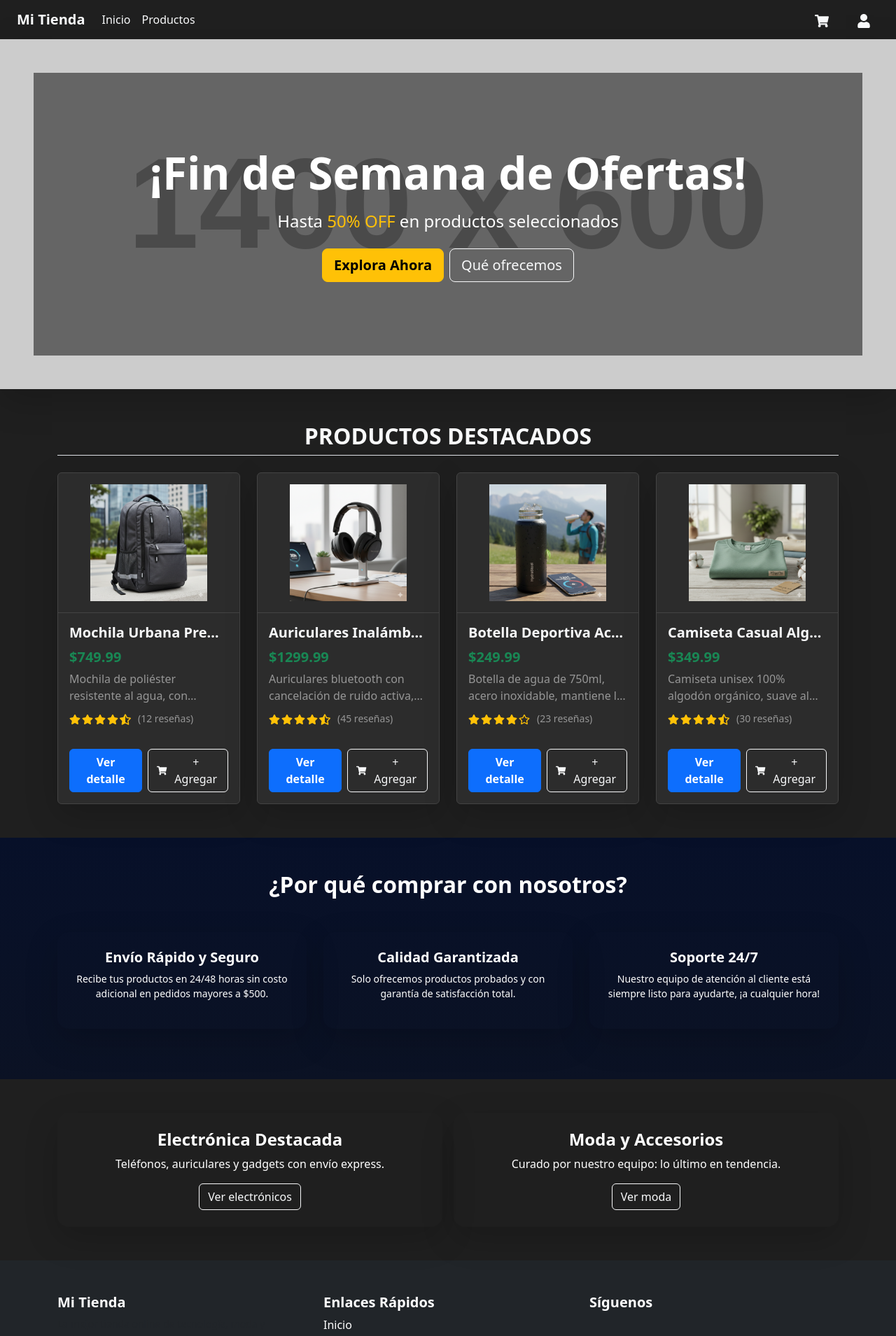
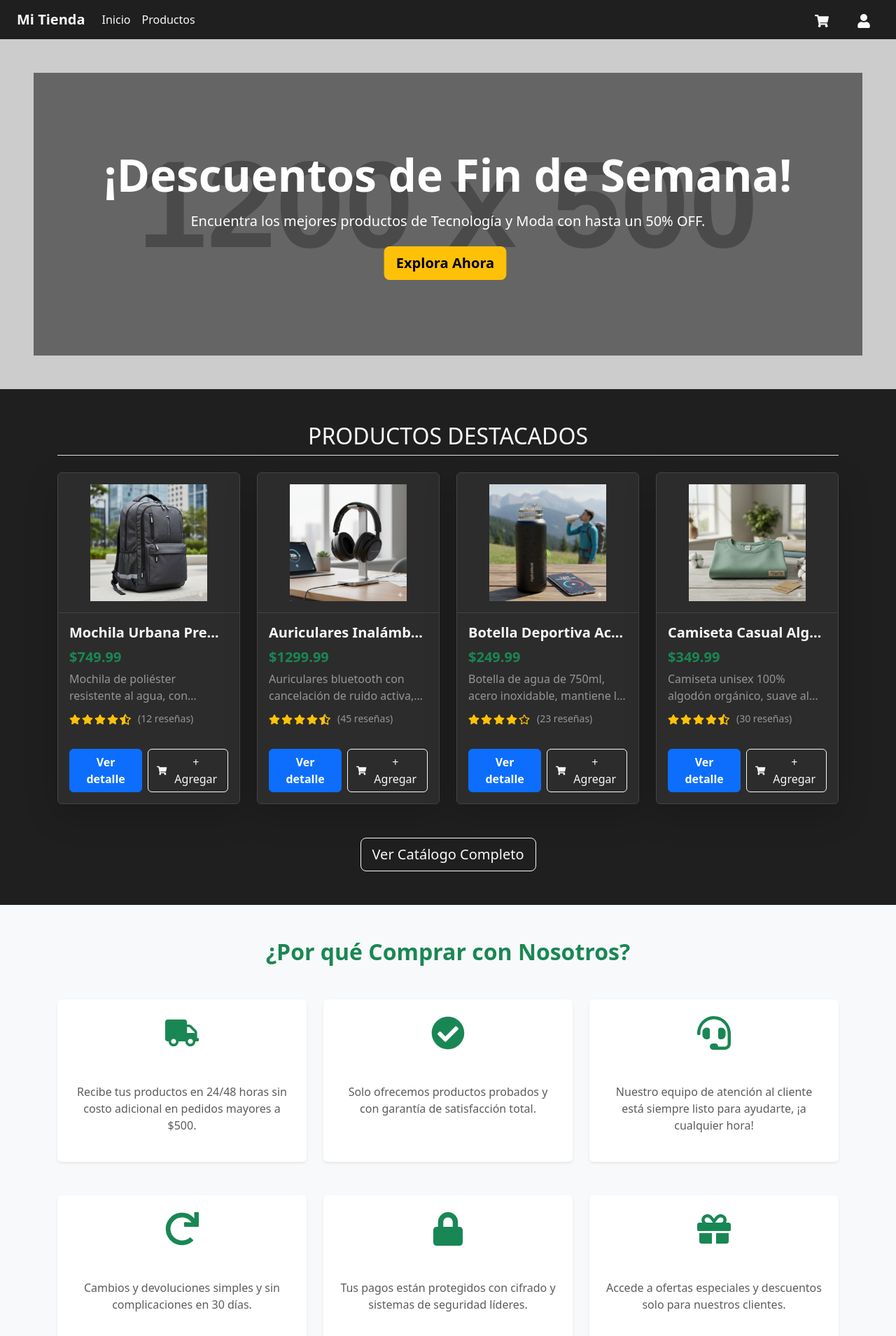
Before and after one commit to PJDev1/Demo-Store, a React (Vite) app: page / in a window 1280 px wide. Shown: the top 1909 px of the page at 70% size. Built offline with nearby package versions, Linux system fonts and the light colour scheme.

Commit message:
landing update

```diff
--- a/src/App.jsx
+++ b/src/App.jsx
@@ -7,104 +7,105 @@ import ProductCard from "./components/ProductCard";
 import ProductDetail from "./components/ProductDetail";
 import Products from "./components/Products";
 import Footer from "./components/Footer";
+import { FaTruck, FaCheckCircle, FaHeadset, FaRedo, FaLock, FaGift } from "react-icons/fa";
+import { Link } from "react-router-dom";
 
-/* ----------------- Feature (solo diseño) ----------------- */
-function Feature({ iconClass, title, description }) {
+
+function Feature({ Icon, title, description }) {
   return (
     <div className="col-md-4 text-center mb-4">
-      <div className="p-4 h-100 rounded-4 bg-gradient-to-br from-green-500 to-green-400 text-white shadow-lg">
-        <i className={`bi ${iconClass} display-4 mb-3`}></i>
+      <div className="p-4 bg-white rounded shadow-sm h-100 d-flex flex-column align-items-center justify-content-start">
+        <Icon className="text-success mb-3" size={48} /> {/* Icono React Icons */}
         <h5 className="fw-bold">{title}</h5>
-        <p className="small">{description}</p>
+        <p className="text-muted">{description}</p>
       </div>
     </div>
   );
 }
 
-/* ----------------- HOME ----------------- */
 function Home({ products }) {
   const featuredProducts = products.slice(0, 4);
 
   return (
     <div>
-      {/* HERO / BANNER */}
-      <header
-        className="p-5 text-center shadow-lg"
+      {/* Hero */}
+      <header className="p-5 p-md-5 text-center bg-image shadow-1-strong"
         style={{
-          backgroundImage: 'url("https://via.placeholder.com/1400x600?text=Tienda+Impactante")',
-          backgroundSize: "cover",
-          backgroundPosition: "center",
-          height: 500,
-        }}
-      >
-        <div className="mask d-flex justify-content-center align-items-center h-100" style={{ backgroundColor: 'rgba(0,0,0,0.5)' }}>
+          backgroundImage: 'url("https://via.placeholder.com/1200x500?text=Banner+Impactante+de+Tienda")',
+          height: '500px',
+          backgroundSize: 'cover',
+          backgroundPosition: 'center'
+        }}>
+        <div className="mask d-flex justify-content-center align-items-center h-100" style={{ backgroundColor: 'rgba(0, 0, 0, 0.5)' }}>
           <div className="text-white">
-            <h1 className="display-3 fw-bolder mb-3">¡Fin de Semana de Ofertas!</h1>
-            <h4 className="mb-4">Hasta <span className="text-warning">50% OFF</span> en productos seleccionados</h4>
-            <a href="/products" className="btn btn-warning btn-lg fw-bold me-2">Explora Ahora</a>
-            <a href="#features" className="btn btn-outline-light btn-lg">Qué ofrecemos</a>
+            <h1 className="mb-3 display-3 fw-bolder">¡Descuentos de Fin de Semana!</h1>
+            <h4 className="mb-4 lead">Encuentra los mejores productos de Tecnología y Moda con hasta un 50% OFF.</h4>
+            <Link to="/products" className="btn btn-warning btn-lg me-2 fw-bold pulse-animation">
+                Explora Ahora
+            </Link>
           </div>
         </div>
       </header>
 
-      {/* PRODUCTOS DESTACADOS */}
+      {/* Productos Destacados */}
       <section id="products" className="container my-5">
-        <h2 className="text-center mb-4 fw-bold text-light border-bottom pb-2">PRODUCTOS DESTACADOS</h2>
+        <h2 className="text-center mb-4 fw-light border-bottom pb-2 text-light">PRODUCTOS DESTACADOS</h2>
         <div className="row row-cols-1 row-cols-sm-2 row-cols-md-3 row-cols-lg-4 g-4">
           {featuredProducts.map((product) => (
             <div key={product.id} className="col">
-              <ProductCard product={product} />
+              <ProductCard className="card-product" product={product} />
             </div>
           ))}
         </div>
+        {products.length > 6 && (
+          <div className="text-center mt-5">
+            <Link to="/products" className="btn btn-outline-light btn-lg">Ver Catálogo Completo</Link>
+          </div>
+        )}
       </section>
 
-      {/* SECCIÓN DE BENEFICIOS / FEATURES */}
-      <section id="features" className="py-5" style={{ background: "linear-gradient(to bottom, #071029, #0b1224)" }}>
+      {/* Características / Info */}
+      <section className="info py-5 bg-light">
         <div className="container">
-          <h2 className="text-center text-white fw-bold mb-5">¿Por qué comprar con nosotros?</h2>
+          <h2 className="text-center mb-5 fw-bold text-success">¿Por qué Comprar con Nosotros?</h2>
           <div className="row g-4">
             <Feature
-              iconClass="bi-truck"
+              Icon={FaTruck}
               title="Envío Rápido y Seguro"
               description="Recibe tus productos en 24/48 horas sin costo adicional en pedidos mayores a $500."
             />
             <Feature
-              iconClass="bi-patch-check"
+              Icon={FaCheckCircle}
               title="Calidad Garantizada"
               description="Solo ofrecemos productos probados y con garantía de satisfacción total."
             />
             <Feature
-              iconClass="bi-headset"
+              Icon={FaHeadset}
               title="Soporte 24/7"
               description="Nuestro equipo de atención al cliente está siempre listo para ayudarte, ¡a cualquier hora!"
             />
-          </div>
-        </div>
-      </section>
-
-      {/* BANNERS DE CATEGORÍAS */}
-      <section className="container my-5">
-        <div className="row g-3">
-          <div className="col-md-6">
-            <div className="p-4 rounded-4 bg-gradient-to-r from-blue-600 to-blue-400 text-white text-center shadow-lg" style={{ minHeight: 150 }}>
-              <h4 className="fw-bold">Electrónica Destacada</h4>
-              <p>Teléfonos, auriculares y gadgets con envío express.</p>
-              <a href="/products" className="btn btn-outline-light">Ver electrónicos</a>
-            </div>
-          </div>
-          <div className="col-md-6">
-            <div className="p-4 rounded-4 bg-gradient-to-r from-purple-600 to-purple-400 text-white text-center shadow-lg" style={{ minHeight: 150 }}>
-              <h4 className="fw-bold">Moda y Accesorios</h4>
-              <p>Curado por nuestro equipo: lo último en tendencia.</p>
-              <a href="/products" className="btn btn-outline-light">Ver moda</a>
-            </div>
+            <Feature
+              Icon={FaRedo}
+              title="Devoluciones Fácil"
+              description="Cambios y devoluciones simples y sin complicaciones en 30 días."
+            />
+            <Feature
+              Icon={FaLock}
+              title="Pago Seguro"
+              description="Tus pagos están protegidos con cifrado y sistemas de seguridad líderes."
+            />
+            <Feature
+              Icon={FaGift}
+              title="Promociones Exclusivas"
+              description="Accede a ofertas especiales y descuentos solo para nuestros clientes."
+            />
           </div>
         </div>
       </section>
     </div>
   );
 }
+
 
 /* ----------------- APP ----------------- */
 function App() {
```
